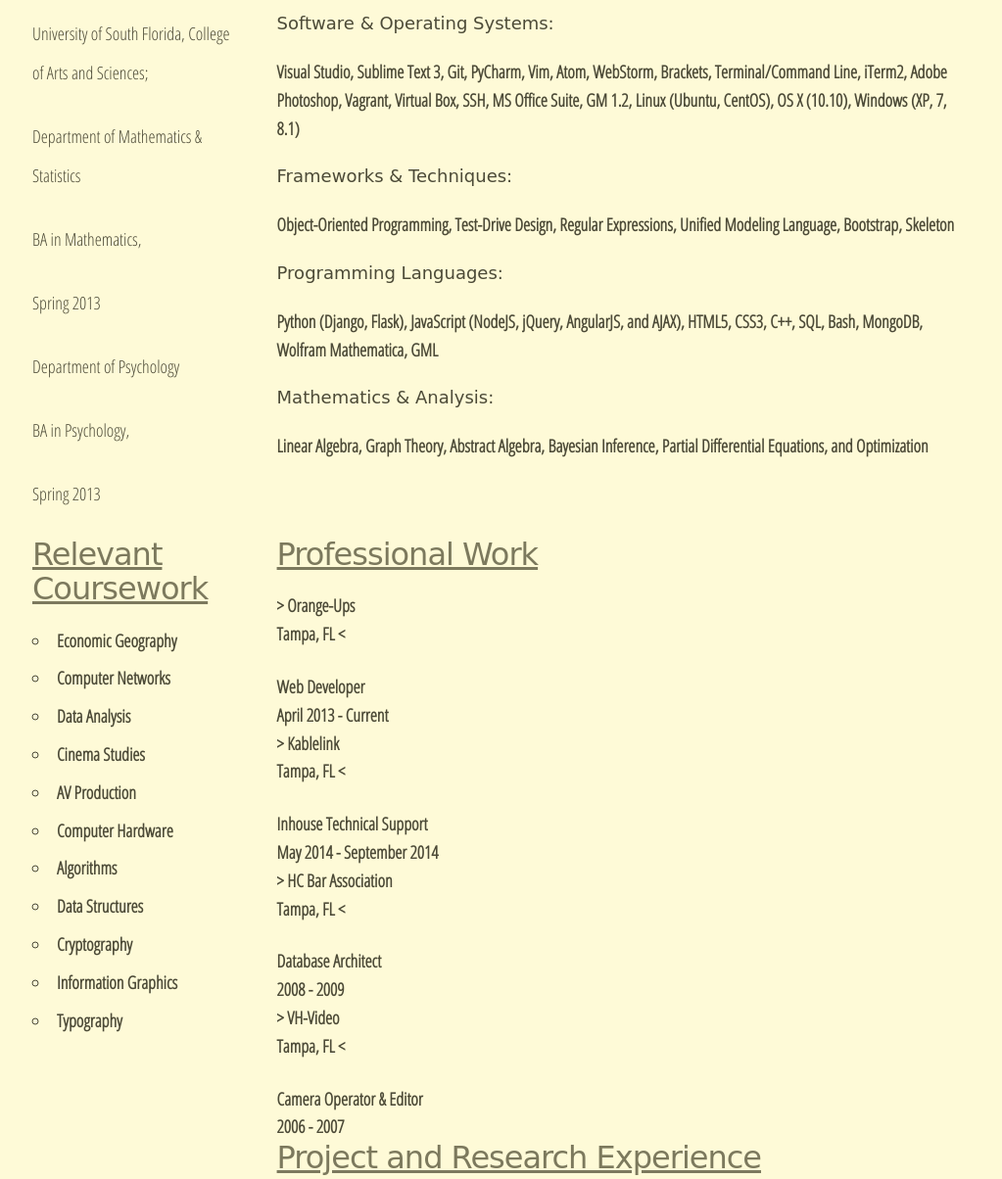
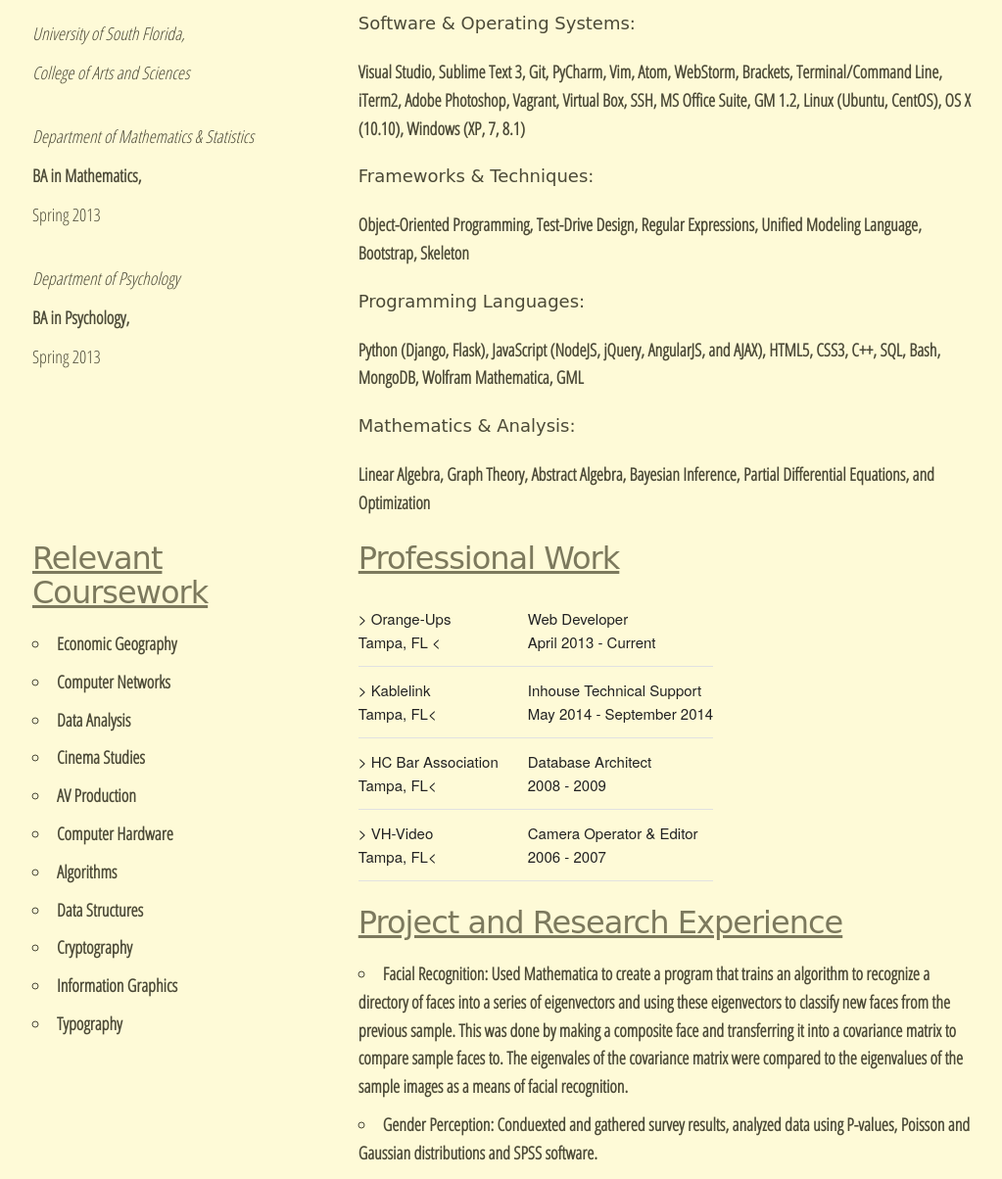
Before and after one commit to azemetre/personal_resume, a plain HTML site: page index.html in a window 1280 px wide. Shown: the part 140-1344 px from the top of the page at 98% size, without its empty margins (127-1150 px from the left). Drawn offline with Linux system fonts and the light colour scheme; a web font is replaced by a local one.

Commit message:
Changed Education section from seven paragraph tags to three; Added styling to the p-tags, this was done so consistency will be preserved in future template formats

```diff
--- a/index.html
+++ b/index.html
@@ -29,19 +29,15 @@
     </header> <!-- header -->
 
         <div class="row">
-            <div class="three columns">
+            <div class="four columns">
             <section class="education">
                 <h2 id="education-h"><u>Education</u></h2>
-                <p class="usf">University of South Florida, College of Arts and Sciences;</p>
-                <p class="department">Department of Mathematics &amp; Statistics</p>
-                <p class="degree">BA in Mathematics,</p>
-                <p class="year">Spring 2013</p>
-                <p class="department">Department of Psychology</p>
-                <p class="degree">BA in Psychology,</p>
-                <p class="year">Spring 2013</p>
+                <p class="school" style="font-style:italic;">University of South Florida,<br>College of Arts and Sciences</p>
+                <p class="degree first-d"><span style="font-style:italic;">Department of Mathematics &amp; Statistics</span><br><span style="font-weight:bold">BA in Mathematics,</span><br>Spring 2013</p>
+                <p class="degree second-d"><span style="font-style:italic;">Department of Psychology</span><br><span style="font-weight:bold">BA in Psychology,</span><br>Spring 2013</p>
             </section>  <!-- education -->
             </div>
-            <div class="nine columns">
+            <div class="eight columns">
                 <section class="skills">
                     <h2 id="skills-h"><u>Key Skills</u></h2>
                     <p class="software ks-title">Software &amp; Operating Systems:</p>
@@ -65,7 +61,7 @@
         </div>
 
         <div class="row">
-            <div class="three columns">
+            <div class="four columns">
                 <section class="coursework">
                     <h2 id="coursework-h"><u>Relevant Coursework</u></h2>
                     <ul class="courses">
@@ -84,17 +80,29 @@
                 </section>  <!-- coursework -->
             </div>
 
-            <div class="nine columns">
+            <div class="eight columns">
                 <section class="work">
                     <h2 id="work-h"><u>Professional Work</u></h2>
-                    <p class="job">> Orange-Ups<br><span class="job-location">Tampa, FL <</span></p>
-                    <aside class="job-description job-title">Web Developer<br><span class="job-year">April 2013 - Current</span></aside>
-                    <p class="job">> Kablelink<br><span class="job-location">Tampa, FL <</span></p>
-                    <aside class="job-description job-title">Inhouse Technical Support<br><span class="job-year"></span>May 2014 - September 2014</aside>
-                    <p class="job">> HC Bar Association<br><span class="job-location">Tampa, FL <</span></p>
-                    <aside class="job-description job-title">Database Architect<br><span class="job-year">2008 - 2009</span></aside>
-                    <p class="job">> VH-Video<br><span class="job-location">Tampa, FL <</span></p>
-                    <aside class="job-description job-title">Camera Operator &amp; Editor<br><span class="job-year">2006 - 2007</span></aside>
+                    <table>
+                        <tbody>
+                            <tr class="job-title">
+                                <td>> Orange-Ups<br>Tampa, FL <</td>
+                                <td>Web Developer<br>April 2013 - Current</td>
+                            </tr>
+                            <tr class="job-title">
+                                <td>> Kablelink<br>Tampa, FL<</td>
+                                <td>Inhouse Technical Support<br>May 2014 - September 2014</td>
+                            </tr>
+                            <tr class="job-title">
+                                <td>> HC Bar Association<br>Tampa, FL<</td>
+                                <td>Database Architect<br>2008 - 2009</td>
+                            </tr>
+                            <tr class="job-title">
+                                <td>> VH-Video<br>Tampa, FL<</td>
+                                <td>Camera Operator &amp; Editor<br>2006 - 2007</td>
+                            </tr>
+                        </tbody>
+                    </table>
                 </section>  <!-- professional work -->
                 <section class="projects">
                     <h2 id="projects-h"><u>Project and Research Experience</u></h2>
```
